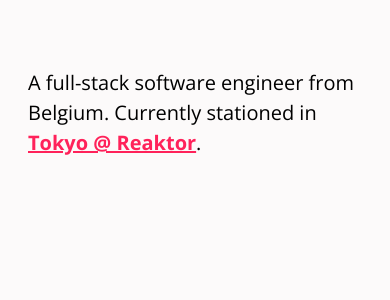
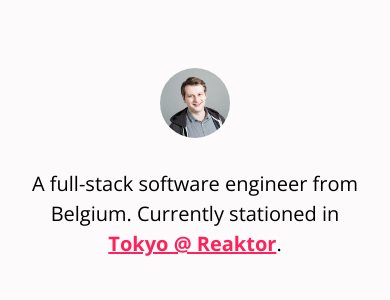
Before and after one commit to antonve/antonve.be, a Next.js app: page / in a window 390 px wide. Shown: the top 300 px of the page. Built offline with nearby package versions, Linux system fonts and the light colour scheme.

Commit message:
tweak mobile styling

```diff
--- a/app/molecules/Bio.tsx
+++ b/app/molecules/Bio.tsx
@@ -23,7 +23,9 @@ const Container = styled.div`
   display: flex;
   align-items: center;
 
-  @media only screen and (max-width: 500px) {
+  @media only screen and (max-width: 570px) {
+    flex-direction: column;
+
     br {
       display: none;
     }
@@ -34,18 +36,24 @@ const Description = styled(Paragraph)`
   margin: 0;
   font-size: 2em;
   line-height: 1.5em;
+
+  @media only screen and (max-width: 570px) {
+    text-align: center;
+  }
 `
 
 const ProfilePicture = styled.img`
   border-radius: 50%;
   height: 70px;
   width: 70px;
-  margin-right: 1.75rem;
 `
 
 const ImageContainer = styled.div`
-  @media only screen and (max-width: 500px) {
-    display: none;
+  margin-right: 1.75rem;
+
+  @media only screen and (max-width: 570px) {
+    margin-right: 0;
+    margin-bottom: 1.75rem;
   }
 `
 
--- a/app/templates.ts
+++ b/app/templates.ts
@@ -1,7 +1,7 @@
 import styled from 'styled-components'
 
-export const SingleColumnTemplate = styled.div`
-  max-width: 784px;
+export const SingleColumnTemplate = styled.div<{ width?: string }>`
+  max-width: ${props => (props.width ? props.width : `560px`)};
   box-sizing: border-box;
   padding: 60px 20px;
   margin: 0 auto;
--- a/pages/resume/[slug].tsx
+++ b/pages/resume/[slug].tsx
@@ -18,7 +18,7 @@ interface Props {
 }
 
 const ResumePage = ({ resume }: Props) => (
-  <SingleColumnTemplate>
+  <SingleColumnTemplate width="784px">
     <Introduction />
     <WorkExperience entries={resume.experience} />
     <Skills skillCategories={resume.skills} />
```
